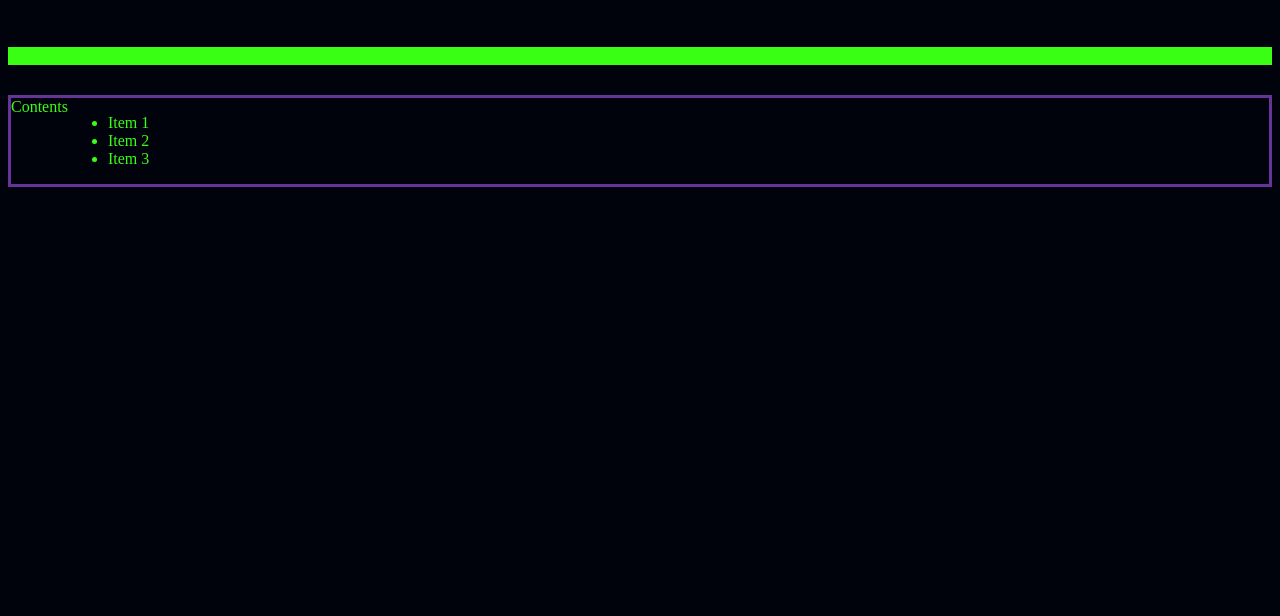
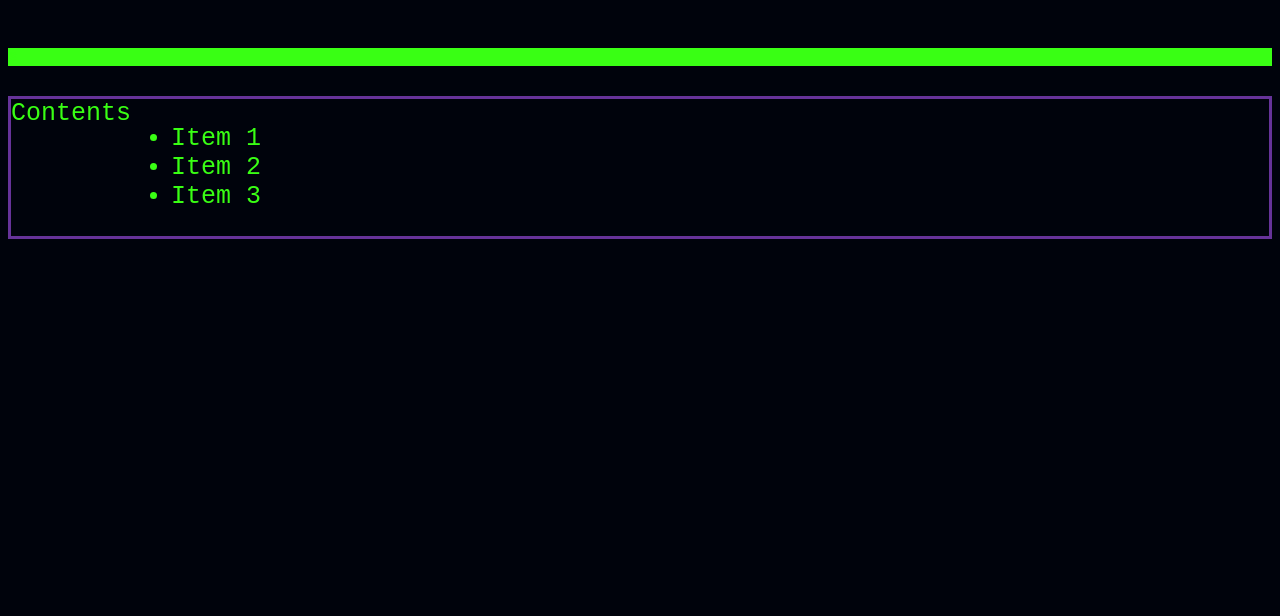
Before and after one commit to DancingPotato30/suggestions, a plain HTML site: page index.html in a window 1280 px wide. Shown: the part 184-800 px from the top of the page. Drawn offline with Linux system fonts and the light colour scheme.

Commit message:
Change style a lil

```diff
--- a/styles.css
+++ b/styles.css
@@ -1,6 +1,7 @@
 *{
     background-color: rgb(0, 3, 12);
     color: #39ff14;
+    font-family: 'Courier New', Courier, monospace;
 }
 
 body{
@@ -19,7 +20,6 @@ body{
 
 h1{
     font-size: 60px;
-    font-family: 'Courier New', Courier, monospace;
     margin-bottom: 0;
     padding: 10px;
 }
@@ -37,7 +37,8 @@ h4{
 .contents{
   display: flex;
   border: solid rebeccapurple;
-
+  font-size: 25px;
+  font-weight: 100;
 }
 
 /*Animation*/
```
